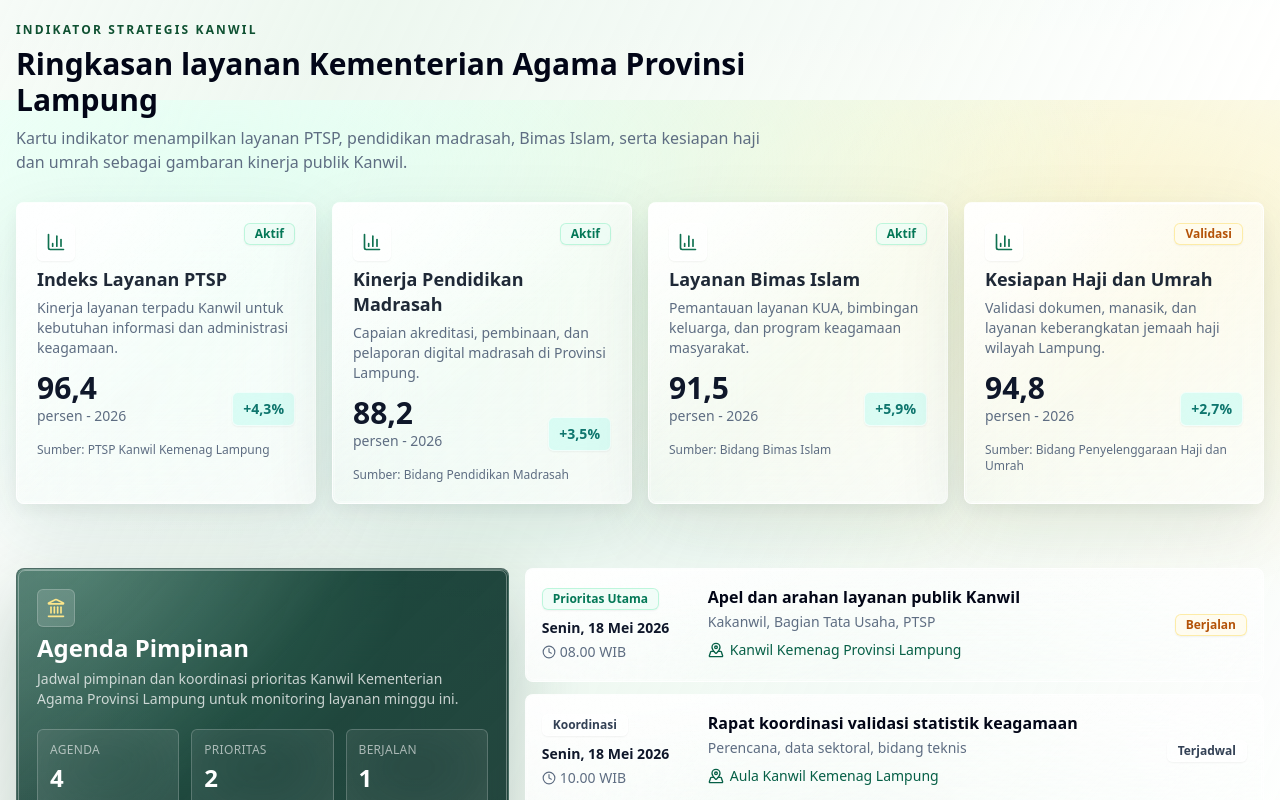
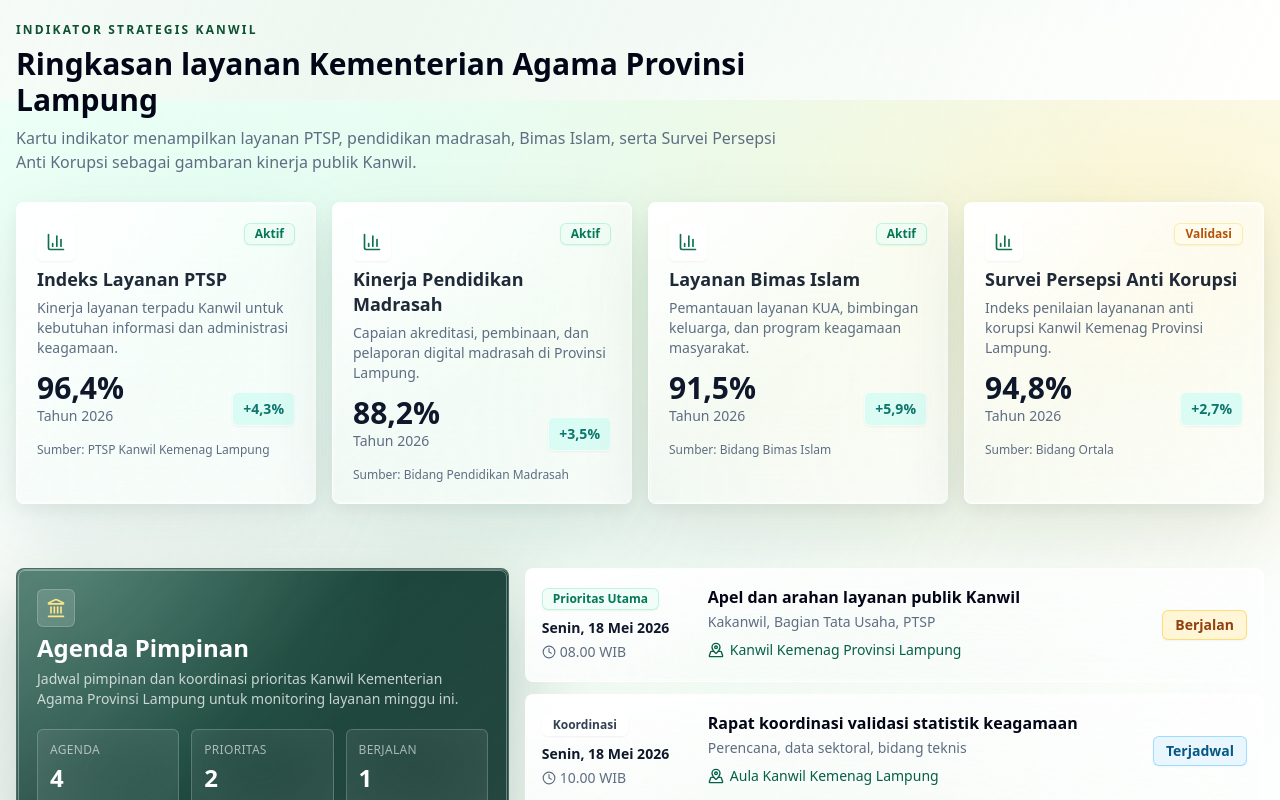
Before and after one commit to abdur0987/dashboard_kanwil, a Next.js app: page / in a window 1280 px wide. Shown: the part 700-1500 px from the top of the page. Built offline with nearby package versions, Linux system fonts and the light colour scheme.

Commit message:
update design card dan status agenda pimpinan

```diff
--- a/components/dashboard/dashboard-experience.tsx
+++ b/components/dashboard/dashboard-experience.tsx
@@ -67,7 +67,7 @@ type DashboardExperienceProps = {
 const chartColors = {
   "Pendidikan Madrasah": "#0f766e",
   "Bimas Islam": "#1d7f5f",
-  "Haji dan Umrah": "#ca8a04",
+  "SPAK": "#ca8a04",
   "Layanan Publik": "#1e3a8a",
 };
 
@@ -231,7 +231,7 @@ export function DashboardExperience({ data }: DashboardExperienceProps) {
         <SectionHeading
           eyebrow="Indikator strategis Kanwil"
           title="Ringkasan layanan Kementerian Agama Provinsi Lampung"
-          description="Kartu indikator menampilkan layanan PTSP, pendidikan madrasah, Bimas Islam, serta kesiapan haji dan umrah sebagai gambaran kinerja publik Kanwil."
+          description="Kartu indikator menampilkan layanan PTSP, pendidikan madrasah, Bimas Islam, serta Survei Persepsi Anti Korupsi sebagai gambaran kinerja publik Kanwil."
         />
         <div className="mt-7 grid gap-4 md:grid-cols-2 xl:grid-cols-4">
           {data.indicators.map((indicator) => (
@@ -253,9 +253,10 @@ export function DashboardExperience({ data }: DashboardExperienceProps) {
                   <div>
                     <p className="text-3xl font-bold text-slate-900">
                       {formatNumber(indicator.value)}
+                      {indicator.unit === "persen" ? "%" : ""}
                     </p>
                     <p className="text-sm text-muted-foreground">
-                      {indicator.unit} - {indicator.year}
+                      Tahun {indicator.year}
                     </p>
                   </div>
                   <div className="rounded-md border border-white/60 bg-teal-soft/70 px-2.5 py-1.5 text-sm font-semibold text-teal-ink shadow-sm backdrop-blur">
@@ -344,9 +345,9 @@ export function DashboardExperience({ data }: DashboardExperienceProps) {
                       {schedule.location}
                     </p>
                   </div>
-                  <Badge variant={schedule.status === "berjalan" ? "warning" : "outline"}>
+                  <span className={statusBadgeClass(schedule.status)}>
                     {statusLabel(schedule.status)}
-                  </Badge>
+                  </span>
                 </CardContent>
               </Card>
             ))}
@@ -941,6 +942,21 @@ function statusLabel(status: DashboardData["executiveSchedules"][number]["status
   return labels[status];
 }
 
+function statusBadgeClass(status: DashboardData["executiveSchedules"][number]["status"]) {
+  const base =
+    "inline-flex w-fit items-center justify-center rounded-md border px-3 py-1 text-sm font-semibold shadow-sm backdrop-blur-2xl";
+  const styles = {
+    berjalan:
+      "border-amber-300/70 bg-amber-100/70 text-amber-800 shadow-amber-900/5",
+    terjadwal:
+      "border-sky-300/70 bg-sky-100/70 text-sky-800 shadow-sky-900/5",
+    selesai:
+      "border-emerald-300/70 bg-emerald-100/70 text-emerald-800 shadow-emerald-900/5",
+  };
+
+  return `${base} ${styles[status]}`;
+}
+
 function EmptyState() {
   return (
     <div className="grid min-h-[180px] place-items-center rounded-lg border border-dashed border-white/70 bg-white/30 p-6 text-center text-sm text-muted-foreground backdrop-blur-2xl">
--- a/lib/services/dashboard.ts
+++ b/lib/services/dashboard.ts
@@ -4,19 +4,19 @@ const rows = [
   { id: 1, indicator: "Layanan PTSP selesai tepat waktu", category: "Layanan Publik", region: "Bandar Lampung", period: "Triwulan", year: 2026, value: 96.4, unit: "persen", source: "PTSP Kanwil Kemenag Lampung" },
   { id: 2, indicator: "Madrasah terakreditasi A/B", category: "Pendidikan Madrasah", region: "Lampung Tengah", period: "Tahunan", year: 2026, value: 88.2, unit: "persen", source: "Bidang Pendidikan Madrasah" },
   { id: 3, indicator: "KUA dengan layanan digital aktif", category: "Bimas Islam", region: "Lampung Selatan", period: "Semester", year: 2026, value: 91.5, unit: "persen", source: "Bidang Bimas Islam" },
-  { id: 4, indicator: "Dokumen calon jemaah haji tervalidasi", category: "Haji dan Umrah", region: "Metro", period: "Bulanan", year: 2026, value: 94.8, unit: "persen", source: "Bidang PHU" },
+  { id: 4, indicator: "Dokumen Laporan SPAK", category: "SPAK", region: "Kanwil Lampung", period: "Tahunan", year: 2026, value: 94.8, unit: "persen", source: "Bidang Ortala" },
   { id: 5, indicator: "Layanan pengaduan ditindaklanjuti", category: "Layanan Publik", region: "Pringsewu", period: "Triwulan", year: 2025, value: 92.1, unit: "persen", source: "Subbag Umum dan Humas" },
   { id: 6, indicator: "Guru madrasah mengikuti pembinaan", category: "Pendidikan Madrasah", region: "Pesawaran", period: "Semester", year: 2025, value: 84.7, unit: "persen", source: "Bidang Pendidikan Madrasah" },
   { id: 7, indicator: "Bimbingan keluarga sakinah terlaksana", category: "Bimas Islam", region: "Tulang Bawang Barat", period: "Tahunan", year: 2025, value: 78.9, unit: "persen", source: "Bidang Bimas Islam" },
-  { id: 8, indicator: "Manasik haji kabupaten/kota terlaksana", category: "Haji dan Umrah", region: "Pesisir Barat", period: "Tahunan", year: 2025, value: 86.5, unit: "persen", source: "Bidang PHU" },
+  { id: 8, indicator: "Dokumen Laporan SPAK", category: "SPAK", region: "Kanwil Lampung", period: "Tahunan", year: 2025, value: 86.5, unit: "persen", source: "Bidang Ortala" },
   { id: 9, indicator: "Kunjungan portal informasi Kanwil", category: "Layanan Publik", region: "Semua Wilayah", period: "Bulanan", year: 2024, value: 132.4, unit: "ribu", source: "Analytics Website Kanwil" },
   { id: 10, indicator: "Madrasah memakai pelaporan digital", category: "Pendidikan Madrasah", region: "Mesuji", period: "Tahunan", year: 2024, value: 81.2, unit: "persen", source: "Bidang Pendidikan Madrasah" },
   { id: 11, indicator: "KUA revitalisasi layanan", category: "Bimas Islam", region: "Bandar Lampung", period: "Tahunan", year: 2024, value: 75.6, unit: "persen", source: "Bidang Bimas Islam" },
-  { id: 12, indicator: "Pendaftaran haji diproses digital", category: "Haji dan Umrah", region: "Pringsewu", period: "Tahunan", year: 2024, value: 82.3, unit: "persen", source: "Bidang PHU" },
+  { id: 12, indicator: "Dokumen Laporan SPAK", category: "SPAK", region: "Kanwil Lampung", period: "Tahunan", year: 2024, value: 82.3, unit: "persen", source: "Bidang Ortala" },
   { id: 13, indicator: "Layanan PTSP selesai tepat waktu", category: "Layanan Publik", region: "Semua Wilayah", period: "Tahunan", year: 2023, value: 87.4, unit: "persen", source: "PTSP Kanwil Kemenag Lampung" },
   { id: 14, indicator: "Madrasah terakreditasi A/B", category: "Pendidikan Madrasah", region: "Metro", period: "Tahunan", year: 2023, value: 79.9, unit: "persen", source: "Bidang Pendidikan Madrasah" },
   { id: 15, indicator: "KUA dengan layanan digital aktif", category: "Bimas Islam", region: "Pesawaran", period: "Tahunan", year: 2023, value: 72.8, unit: "persen", source: "Bidang Bimas Islam" },
-  { id: 16, indicator: "Dokumen calon jemaah haji tervalidasi", category: "Haji dan Umrah", region: "Lampung Selatan", period: "Tahunan", year: 2023, value: 80.1, unit: "persen", source: "Bidang PHU" },
+  { id: 16, indicator: "Dokumen Laporan SPAK", category: "SPAK", region: "Kanwil Lampung", period: "Tahunan", year: 2023, value: 80.1, unit: "persen", source: "Bidang Ortala" },
 ];
 
 export async function getDashboardData(): Promise<DashboardData> {
@@ -60,11 +60,11 @@ export async function getDashboardData(): Promise<DashboardData> {
       },
       {
         id: 4,
-        name: "Kesiapan Haji dan Umrah",
-        description: "Validasi dokumen, manasik, dan layanan keberangkatan jemaah haji wilayah Lampung.",
-        category: "Haji dan Umrah",
+        name: "Survei Persepsi Anti Korupsi",
+        description: "Indeks penilaian layananan anti korupsi Kanwil Kemenag Provinsi Lampung.",
+        category: "SPAK",
         unit: "persen",
-        source: "Bidang Penyelenggaraan Haji dan Umrah",
+        source: "Bidang Ortala",
         year: 2026,
         value: 94.8,
         trend: 2.7,
@@ -73,10 +73,10 @@ export async function getDashboardData(): Promise<DashboardData> {
     ],
     rows,
     chartSeries: [
-      { year: 2023, "Pendidikan Madrasah": 79.9, "Bimas Islam": 72.8, "Haji dan Umrah": 80.1, "Layanan Publik": 87.4 },
-      { year: 2024, "Pendidikan Madrasah": 81.2, "Bimas Islam": 75.6, "Haji dan Umrah": 82.3, "Layanan Publik": 92.4 },
-      { year: 2025, "Pendidikan Madrasah": 84.7, "Bimas Islam": 78.9, "Haji dan Umrah": 86.5, "Layanan Publik": 92.1 },
-      { year: 2026, "Pendidikan Madrasah": 88.2, "Bimas Islam": 91.5, "Haji dan Umrah": 94.8, "Layanan Publik": 96.4 },
+      { year: 2023, "Pendidikan Madrasah": 79.9, "Bimas Islam": 72.8, "SPAK": 80.1, "Layanan Publik": 87.4 },
+      { year: 2024, "Pendidikan Madrasah": 81.2, "Bimas Islam": 75.6, "SPAK": 82.3, "Layanan Publik": 92.4 },
+      { year: 2025, "Pendidikan Madrasah": 84.7, "Bimas Islam": 78.9, "SPAK": 86.5, "Layanan Publik": 92.1 },
+      { year: 2026, "Pendidikan Madrasah": 88.2, "Bimas Islam": 91.5, "SPAK": 94.8, "Layanan Publik": 96.4 },
     ],
     executiveSchedules: [
       {
@@ -103,18 +103,18 @@ export async function getDashboardData(): Promise<DashboardData> {
         id: 3,
         date: "Selasa, 19 Mei 2026",
         time: "09.30 WIB",
-        title: "Monitoring layanan Kankemenag Bandar Lampung",
+        title: "Monitoring layanan Kankemenag Kota Bandar Lampung",
         unit: "Tim Kanwil dan Kankemenag Kota Bandar Lampung",
         location: "Jalan P. Emir Moh. Noer No.81, Telukbetung Selatan",
         priority: "monitoring",
-        status: "terjadwal",
+        status: "selesai",
       },
       {
         id: 4,
         date: "Rabu, 20 Mei 2026",
         time: "13.30 WIB",
-        title: "Pembinaan layanan haji dan KUA wilayah Metro",
-        unit: "Bidang PHU, Bimas Islam, Kankemenag Metro",
+        title: "Monitoring layanan Kankemenag Kota Metro",
+        unit: "Tim Kanwil dan Kankemenag Kota Metro",
         location: "Jalan Ki. Arsyad No. 6 Kota Metro",
         priority: "utama",
         status: "terjadwal",
@@ -156,7 +156,7 @@ export async function getDashboardData(): Promise<DashboardData> {
       {
         id: 2,
         title: "Koordinasi data statistik keagamaan",
-        caption: "Sinkronisasi data madrasah, KUA, haji, dan layanan publik untuk dashboard Kanwil.",
+        caption: "Sinkronisasi data madrasah, KUA, dan layanan publik untuk dashboard Kanwil.",
         imageUrl: "https://images.unsplash.com/photo-1551836022-d5d88e9218df?auto=format&fit=crop&w=1200&q=80",
       },
       {
@@ -187,8 +187,8 @@ export async function getDashboardData(): Promise<DashboardData> {
     },
     filters: {
       years: ["Semua Tahun", "2026", "2025", "2024", "2023"],
-      categories: ["Semua Kategori", "Pendidikan Madrasah", "Bimas Islam", "Haji dan Umrah", "Layanan Publik"],
-      regions: ["Semua Wilayah", "Bandar Lampung", "Metro", "Pringsewu", "Pesawaran", "Mesuji", "Tulang Bawang Barat", "Pesisir Barat", "Lampung Selatan", "Lampung Tengah"],
+      categories: ["Semua Kategori", "Pendidikan Madrasah", "Bimas Islam", "SPAK", "Layanan Publik"],
+      regions: ["Semua Wilayah", "Kanwil Lampung", "Bandar Lampung", "Metro", "Pringsewu", "Pesawaran", "Mesuji", "Tulang Bawang Barat", "Pesisir Barat", "Lampung Selatan", "Lampung Tengah"],
     },
   };
 }
--- a/lib/types.ts
+++ b/lib/types.ts
@@ -29,7 +29,7 @@ export type ChartPoint = {
   year: number;
   "Pendidikan Madrasah": number;
   "Bimas Islam": number;
-  "Haji dan Umrah": number;
+  "SPAK": number;
   "Layanan Publik": number;
 };
 
```
